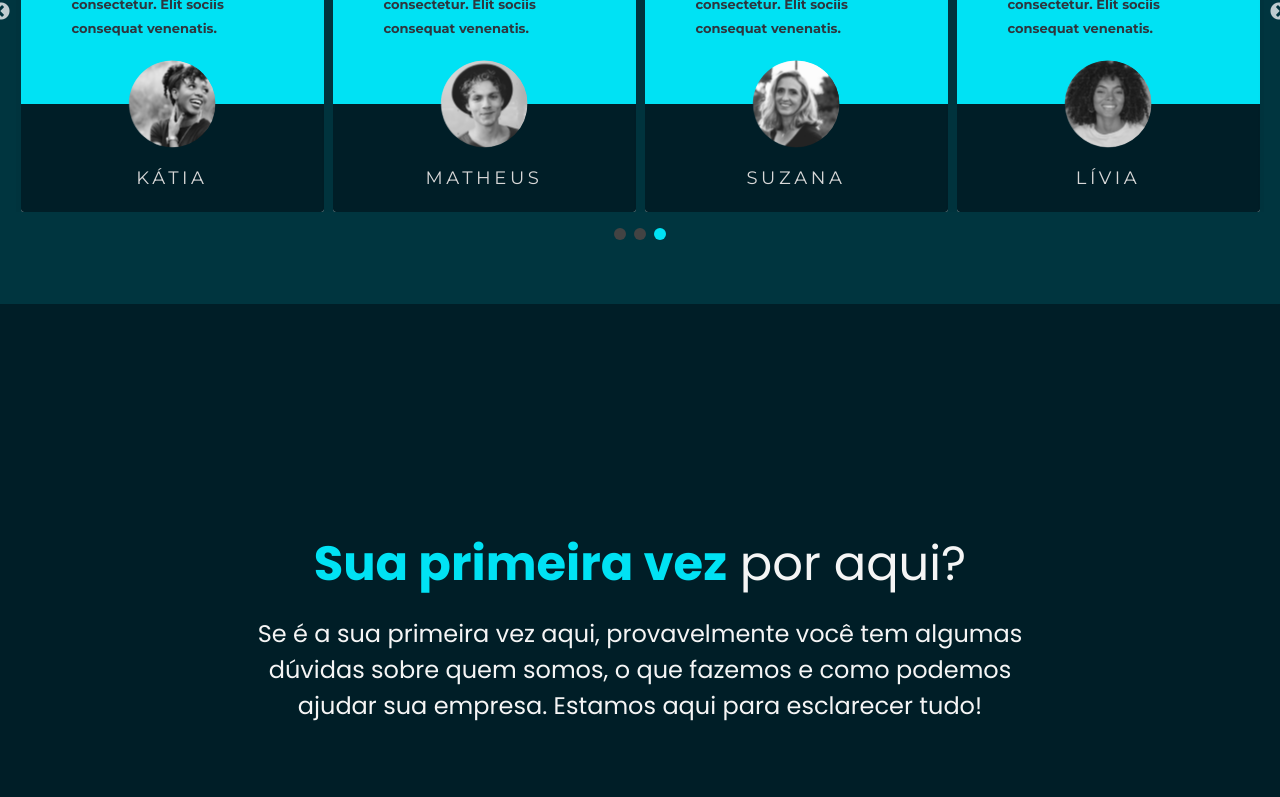
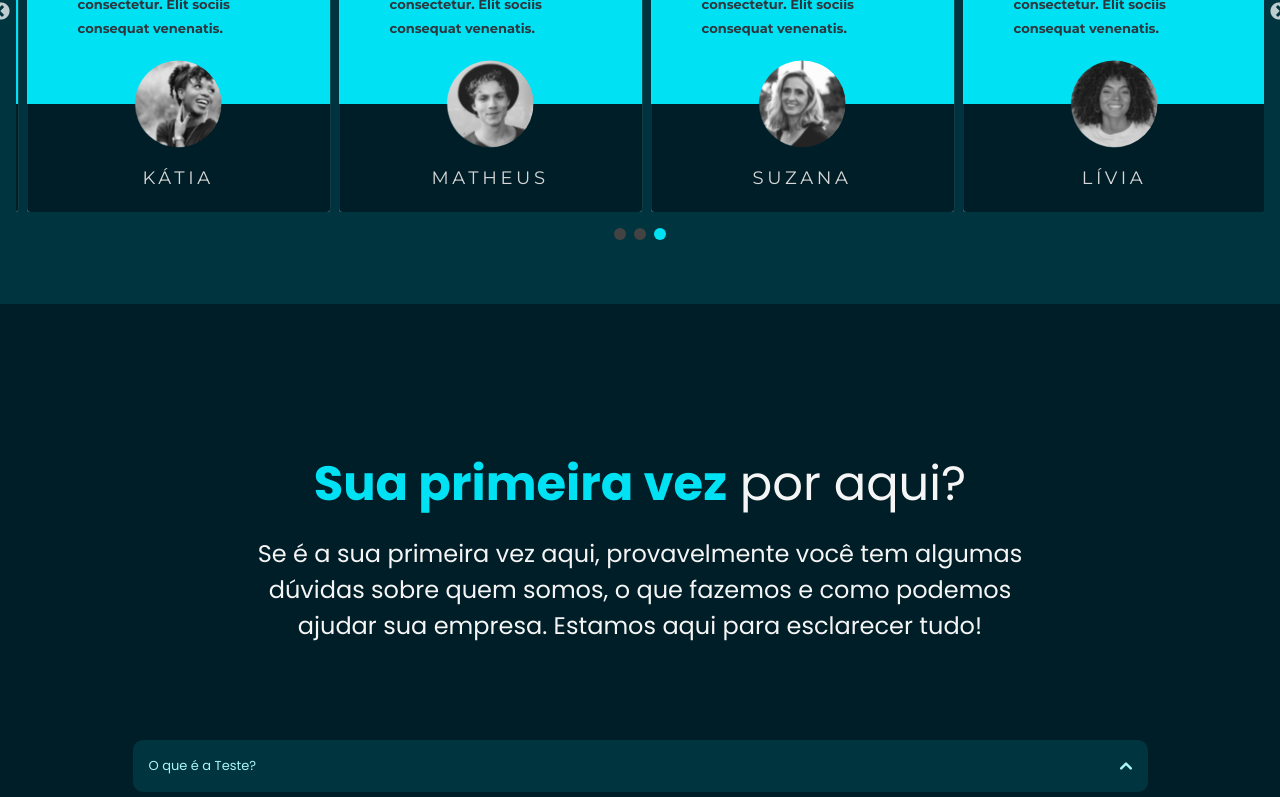
Before and after one commit to lucasribeiroc/oondemand, a Next.js app: page /teste in a window 1280 px wide. Shown: the part 3603-4400 px from the top of the page. Built offline with nearby package versions, Linux system fonts and the light colour scheme; a web font is replaced by a local one.

Commit message:
refactor: Update Faq component styles
This commit updates the styles of the Faq component to improve the layout and enhance the overall user experience. The inline styles are modified to adjust the top padding, making the component more visually appealing and user-friendly.

```diff
--- a/src/components/Home/Faq.js
+++ b/src/components/Home/Faq.js
@@ -10,7 +10,7 @@ const Faq = () => {
 
   return (
     <div className="w-full h-auto bg-[#001E27] p-4 md:p-8 lg:p-16">
-      <div className="text-center pt-20 md:pt-40">
+      <div className="text-center pt-10 md:pt-20">
         <p className="font-poppins font-bold text-[24px] md:text-[36px] lg:text-[48px] text-[#00e2f4] inline">
           Sua primeira vez
         </p>
```
